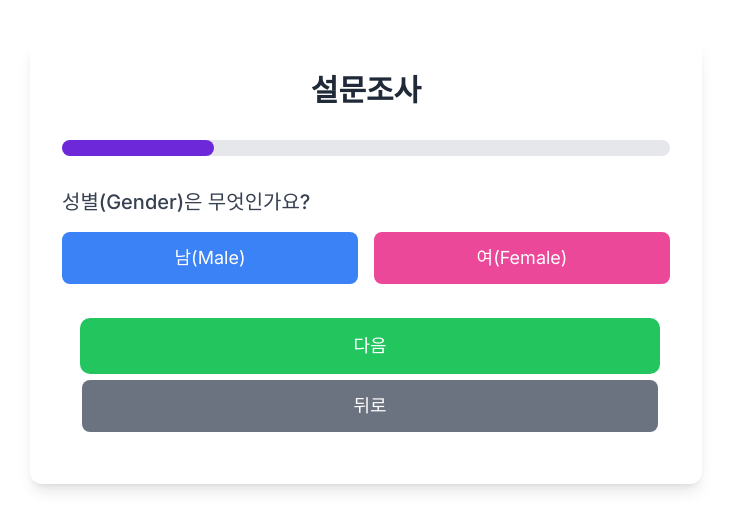
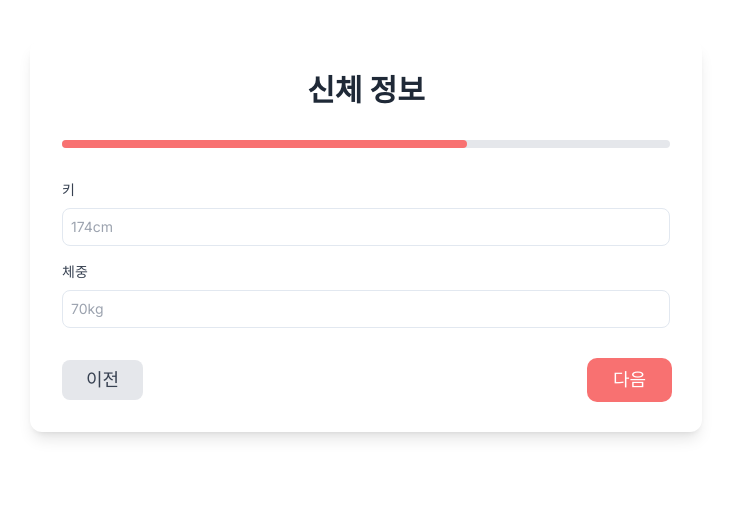
Before and after one commit to B-09-NBC-Final/Health-Protect-Me, a Next.js app: page /info-reaserch in a window 1280 px wide. Both pictures are taken after a click on the button "다음". Shown: the top 530 px of the page, without its empty margins (274-1005 px from the left). Built offline with nearby package versions, Linux system fonts and the light colour scheme.

Commit message:
move/fix: server component 분리 및 비지니스 로직 수정

```diff
--- a/package.json
+++ b/package.json
@@ -31,6 +31,7 @@
     "swiper": "^11.1.7",
     "tailwind-merge": "^2.4.0",
     "tailwindcss-animate": "^1.0.7",
+    "toastify-react": "^4.3.1",
     "uuid": "^10.0.0",
     "uuidv4": "^6.2.13",
     "zustand": "^4.5.4"
--- a/src/components/Contents/Posting/Textarea/TextareatPage.tsx
+++ b/src/components/Contents/Posting/Textarea/TextareatPage.tsx
@@ -12,6 +12,7 @@ import { Button } from '@/components/ui/button';
 import Link from 'next/link';
 import { useUserStore } from '@/store/userStore';
 import { useRouter } from 'next/navigation';
+import imageUploadBtn from '@/assets/image/imageUploadBtn.png'
 
 type FileInfo = {
   file: File;
@@ -194,8 +195,8 @@ const TextareaPage = () => {
         </div>
         {fileInfos.length < 3 && (
           <label className="flex items-center cursor-pointer">
-            <Image src="/assets/image/imageUploadBtn.png" alt="addImg" width={30} height={30} className="mr-2" />
-            <span className="text-sm text-blue-500">이미지 추가 (최대 3개)</span>
+            <Image src={imageUploadBtn} alt="addImg" width={50} height={50} className="mr-2" />
+            <span className="text-sm text-blue-500">최대 3개</span>
             <input type="file" id="test" multiple accept="image/*" className="hidden" onChange={handleUploadFiles} />
           </label>
         )}
--- a/src/components/Survey/Information/Reaserch/InfoReaserch.tsx
+++ b/src/components/Survey/Information/Reaserch/InfoReaserch.tsx
@@ -1,12 +1,11 @@
-'use client';
-
+'use client'
 import React, { useState, useRef, useEffect } from 'react';
 import { Step, Gender, DietGoal, SurveyData } from '@/types/infoReaserch';
 import Link from 'next/link';
+import { Button } from '@/components/ui/button';
 
 const InfoResearch = (): JSX.Element => {
   const [currentStep, setCurrentStep] = useState<number>(0);
-  // 사용자가 작성한 설문 응답 초기값
   const [surveyData, setSurveyData] = useState<SurveyData>({
     birthYear: '',
     gender: null,
@@ -15,19 +14,34 @@ const InfoResearch = (): JSX.Element => {
     dietGoal: null
   });
 
-  // 설문단계의 배열 정렬
-  const steps: Step[] = ['출생년도', '성별', '신장', '체중', '식단 목적'];
+  const [stepData, setStepData] = useState<Partial<SurveyData>[]>([
+    { birthYear: '', gender: null },
+    { height: '', weight: '' },
+    { dietGoal: null }
+  ]);
+
+  const steps: Step[] = ['기본 정보', '신체 정보', '식단 목표'];
   const stepRefs = useRef<React.RefObject<HTMLDivElement>[]>(steps.map(() => React.createRef()));
 
   const nextStep = (): void => {
     if (currentStep < steps.length - 1) {
+      // 현재 단계의 데이터를 stepData에 저장
+      setStepData(prev => {
+        const newStepData = [...prev];
+        newStepData[currentStep] = { ...newStepData[currentStep], ...surveyData };
+        return newStepData;
+      });
       setCurrentStep(currentStep + 1);
+      // 다음 단계의 데이터로 surveyData 업데이트
+      setSurveyData(prev => ({ ...prev, ...stepData[currentStep + 1] }));
     }
   };
 
   const preStep = (): void => {
     if (currentStep > 0) {
       setCurrentStep(currentStep - 1);
+      // 이전 단계의 데이터로 surveyData 업데이트
+      setSurveyData(prev => ({ ...prev, ...stepData[currentStep - 1] }));
     }
   };
 
@@ -35,15 +49,15 @@ const InfoResearch = (): JSX.Element => {
     const { name, value } = e.target;
     setSurveyData((prevData) => ({ ...prevData, [name]: value }));
   };
+
   const handleGenderSelect = (gender: Gender): void => {
     setSurveyData((prevData) => ({ ...prevData, gender }));
-    nextStep();
   };
+
   const handleDietGoalSelect = (dietGoal: DietGoal): void => {
     setSurveyData((prevData) => ({ ...prevData, dietGoal }));
-    nextStep();
   };
-  // 설문 후 다음 단계로 넘어가게 하는(스크롤)
+
   useEffect(() => {
     stepRefs.current[currentStep].current?.scrollIntoView({
       behavior: 'smooth',
@@ -53,108 +67,112 @@ const InfoResearch = (): JSX.Element => {
 
   return (
     <div className="max-w-2xl mx-auto mt-10 mb-4 p-8 bg-white rounded-xl shadow-lg">
-      <h1 className="text-3xl font-bold mb-8 text-center text-gray-800">설문조사</h1>
-      {/* progress bar 구현 파트 */}
-      <div className="mb-8 bg-gray-200 rounded-full h-4">
+      <h1 className="text-3xl font-bold mb-8 text-center text-gray-800">{steps[currentStep]}</h1>
+      <div className="mb-8 bg-gray-200 rounded-full h-2">
         <div
-          className="bg-violet-700 h-4 rounded-full transition-all duration-500 ease-in-out"
-          style={{ width: `${(currentStep / (steps.length - 1)) * 100}%` }}
+          className="bg-red-400 h-2 rounded-full transition-all duration-500 ease-in-out"
+          style={{ width: `${((currentStep + 1) / steps.length) * 100}%` }}
         ></div>
       </div>
 
+      {/* 기본 정보 (출생년도와 성별) */}
       <div ref={stepRefs.current[0]} className={`mb-8 ${currentStep !== 0 && 'hidden'}`}>
-        <label className="block text-xl mb-2 font-medium text-gray-700">출생년도는 언제인가요?</label>
+        <div className="mb-4">
+          <label className="block text-sm mb-2 font-medium text-gray-700">출생년도</label>
           <input
             type="text"
             name="birthYear"
-          placeholder="19xx년"
+            placeholder="예) 1995년"
             value={surveyData.birthYear}
             onChange={handleInputChange}
-          className="w-full p-3 text-lg border-2 rounded-lg focus:outline-none focus:ring-2 focus:ring-blue-500 focus:border-transparent"
+            className="w-full p-2 text-sm border rounded-lg focus:outline-none focus:ring-2 focus:ring-red-400 focus:border-transparent"
           />
+        </div>
+        <div className="mb-4">
+          <label className="block text-sm mb-2 font-medium text-gray-700">성별</label>
+          <div className="flex space-x-4">
+            <button
+              onClick={() => handleGenderSelect('남')}
+              className={`flex-1 py-2 px-4 text-sm bg-white border border-gray-300 text-gray-700 rounded-lg hover:bg-gray-100 focus:outline-none focus:ring-2 focus:ring-red-400 transition duration-200 ${
+                surveyData.gender === '남' ? 'bg-red-100' : ''
+              }`}
+            >
+              남자
+            </button>
+            <button
+              onClick={() => handleGenderSelect('여')}
+              className={`flex-1 py-2 px-4 text-sm bg-white border border-gray-300 text-gray-700 rounded-lg hover:bg-gray-100 focus:outline-none focus:ring-2 focus:ring-red-400 transition duration-200 ${
+                surveyData.gender === '여' ? 'bg-red-100' : ''
+              }`}
+            >
+              여자
+            </button>
+          </div>
+        </div>
       </div>
 
       <div ref={stepRefs.current[1]} className={`mb-8 ${currentStep !== 1 && 'hidden'}`}>
-        {/* 설문 항목 순서 명시 */}
-        <p className="text-xl mb-4 font-medium text-gray-700">성별(Gender)은 무엇인가요?</p>
-        <div className="flex space-x-4">
-          <button
-            onClick={() => handleGenderSelect('남')}
-            className="flex-1 py-3 px-6 text-lg bg-blue-500 text-white rounded-lg hover:bg-blue-600 focus:outline-none focus:ring-2 focus:ring-blue-500 transition duration-200"
-          >
-            남(Male)
-          </button>
-          <button
-            onClick={() => handleGenderSelect('여')}
-            className="flex-1 py-3 px-6 text-lg bg-pink-500 text-white rounded-lg hover:bg-pink-600 focus:outline-none focus:ring-2 focus:ring-pink-500 transition duration-200"
-          >
-            여(Female)
-          </button>
+        <div className="mb-4">
+          <label className="block text-sm mb-2 font-medium text-gray-700">키</label>
+          <input
+            type="text"
+            name="height"
+            placeholder="174cm"
+            value={surveyData.height}
+            onChange={handleInputChange}
+            className="w-full p-2 text-sm border rounded-lg focus:outline-none focus:ring-2 focus:ring-red-400 focus:border-transparent"
+          />
+        </div>
+        <div className="mb-4">
+          <label className="block text-sm mb-2 font-medium text-gray-700">체중</label>
+          <input
+            type="text"
+            name="weight"
+            placeholder="70kg"
+            value={surveyData.weight}
+            onChange={handleInputChange}
+            className="w-full p-2 text-sm border rounded-lg focus:outline-none focus:ring-2 focus:ring-red-400 focus:border-transparent"
+          />
         </div>
       </div>
 
       <div ref={stepRefs.current[2]} className={`mb-8 ${currentStep !== 2 && 'hidden'}`}>
-        {/* 설문 항목 순서 명시 */}
-        <label className="block text-xl mb-2 font-medium text-gray-700">신장이 어떻게 되나요?</label>
-        <input
-          type="text"
-          name="height"
-          placeholder="cm"
-          value={surveyData.height}
-          onChange={handleInputChange}
-          className="w-full p-3 text-lg border-2 rounded-lg focus:outline-none focus:ring-2 focus:ring-blue-500 focus:border-transparent"
-        />
-      </div>
-      <div ref={stepRefs.current[3]} className={`mb-8 ${currentStep !== 3 && 'hidden'}`}>
-        {/* 설문 항목 순서 명시 */}
-        <label className="block text-xl mb-2 font-medium text-gray-700">체중이 어떻게 되나요?</label>
-        <input
-          type="text"
-          name="weight"
-          placeholder="kg"
-          value={surveyData.weight}
-          onChange={handleInputChange}
-          className="w-full p-3 text-lg border-2 rounded-lg focus:outline-none focus:ring-2 focus:ring-blue-500 focus:border-transparent"
-        />
-      </div>
-      <div ref={stepRefs.current[4]} className={`mb-8 ${currentStep !== 4 && 'hidden'}`}>
-        {/* 설문 항목 순서 명시 */}
-        <p className="text-xl mb-4 font-medium text-gray-700">식단 목적은 무엇인가요?</p>
-        <div className="grid grid-cols-2 gap-4">
-          {(['체중 감량', '체중 유지', '건강 식습관', '체중 증량'] as DietGoal[]).map((goal) => (
+        <p className="text-lg mb-4 font-medium text-gray-700">식단을 통해 이루고자 하는 목표를 입력해주세요</p>
+        <div className="grid grid-cols-1 gap-2">
+          {['체중을 감량하고 싶어요', '체중을 증량하고 싶어요', '건강한 식생활 하고 싶어요'].map((goal) => (
             <button
               key={goal}
-              onClick={() => handleDietGoalSelect(goal)}
-              className="py-3 px-6 text-lg bg-cyan-500 text-white rounded-lg hover:bg-cyan-600 focus:outline-none focus:ring-2 focus:ring-cyan-500 transition duration-200"
+              onClick={() => handleDietGoalSelect(goal as DietGoal)}
+              className={`py-2 px-4 text-sm bg-white border border-gray-300 text-gray-700 rounded-lg hover:bg-gray-100 focus:outline-none focus:ring-2 focus:ring-red-400 transition duration-200 ${
+                surveyData.dietGoal === goal ? 'bg-red-100' : ''
+              }`}
             >
               {goal}
             </button>
           ))}
         </div>
       </div>
-      <div className=" m-4 justify-around mt-4">
-        {/* 다음 단계로 넘어갈 수 있게 하고 마지막 설문에서는 멈추게 해놓기 */}
-        {currentStep < steps.length - 1 && (
-          <button
+
+      <div className="mt-8 flex justify-between">
+        {currentStep > 0 && (
+          <Button
+            onClick={preStep}
+            className="py-3 px-6 text-lg text-gray-700 bg-gray-200 rounded-lg hover:bg-gray-300 focus:outline-none focus:ring-2 focus:ring-gray-400 transition duration-200"
+          >
+            이전
+          </Button>
+        )}
+        {currentStep < steps.length - 1 ? (
+          <Button
             onClick={nextStep}
-            className="m-1 w-full py-3 px-6 text-lg bg-green-500 text-white rounded-lg hover:bg-green-700 focus:outline-none focus:ring-2 focus:ring-green-500 transition duration-200"
+            className="py-3 px-6 text-lg bg-red-400 text-white rounded-lg hover:bg-red-500 focus:outline-none focus:ring-2 focus:ring-red-400 transition duration-200"
           >
             다음
-          </button>
-        )}
-        {currentStep > 0 && (
-          <button
-            onClick={preStep}
-            className="m-1 w-full py-3 px-6 text-lg text-white rounded-lg focus:outline-none focus:ring-2 transition duration-200 bg-gray-500 hover:bg-gray-600 focus:ring-gray-500"
-          >
-            뒤로
-          </button>
-        )}
-        {/* 마지막 설문에서의 제출 클릭 시, 제출할 수 있게 만들기  */}
-        {currentStep === steps.length - 1 && (
-          <button className="w-full py-3 px-6 text-lg bg-red-500 text-white rounded-lg hover:bg-red-700 focus:outline-none focus:ring-2 focus:ring-red-500 transition duration-200">
-            <Link href="/info-detail">제출하기</Link>
-          </button>
+          </Button>
+        ) : (
+          <Button className="py-3 px-6 text-lg bg-red-400 text-white rounded-lg hover:bg-red-500 focus:outline-none focus:ring-2 focus:ring-red-400 transition duration-200">
+            <Link href="/info-detail">결과보기</Link>
+          </Button>
         )}
       </div>
     </div>
```
Also changed, not shown: src/components/Survey/Information/InfoMain.tsx (+8 -11 lines), src/app/(infoMain)/info-reaserch/page.tsx (renamed from src/app/info-reaserch/page.tsx), src/app/(infoMain)/info/page.tsx (renamed from src/app/info/page.tsx), src/types/infoReaserch.ts (line endings or trailing spaces), 1 other file (tests, documents, lock files or other folders). Lines whose indentation alone changed are shown as unchanged.
